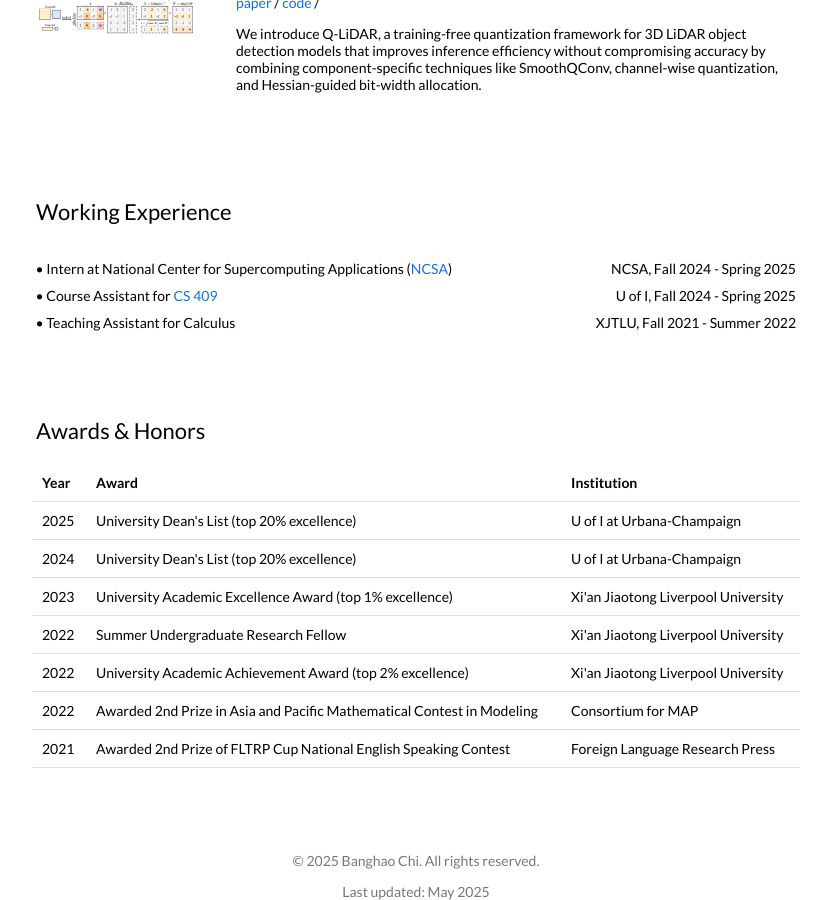
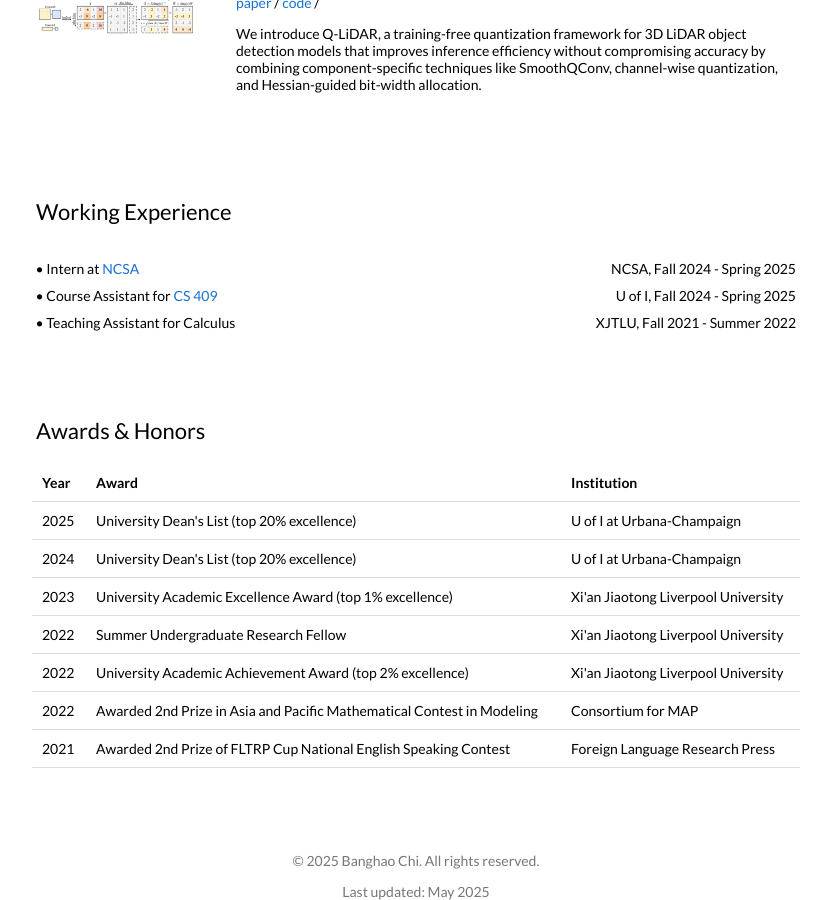
Before and after one commit to Yingbei-Weng/Yingbei-Weng.github.io, a Jekyll site: the page built from _posts/2025-05-16-knowledge.markdown, in a window 1280 px wide and 900 px high, scrolled down 1409 px. Shown: the whole window, without its empty margins (224-1055 px from the left). Built offline with Jekyll 4.4.1, drawn with Linux system fonts in a browser that asks for light colours.

```diff
--- a/_layouts/default.html
+++ b/_layouts/default.html
@@ -323,8 +323,7 @@
                     "
                   >
                     <span
-                      >• Intern at National Center for Supercomputing Applications
-                      (<a href="https://www.ncsa.illinois.edu/">NCSA</a>)</span
+                      >• Intern at <a href="https://www.ncsa.illinois.edu/">NCSA</a></span
                     >
                     <span style="white-space: nowrap"
                       >NCSA, Fall 2024 - Spring 2025</span
```
